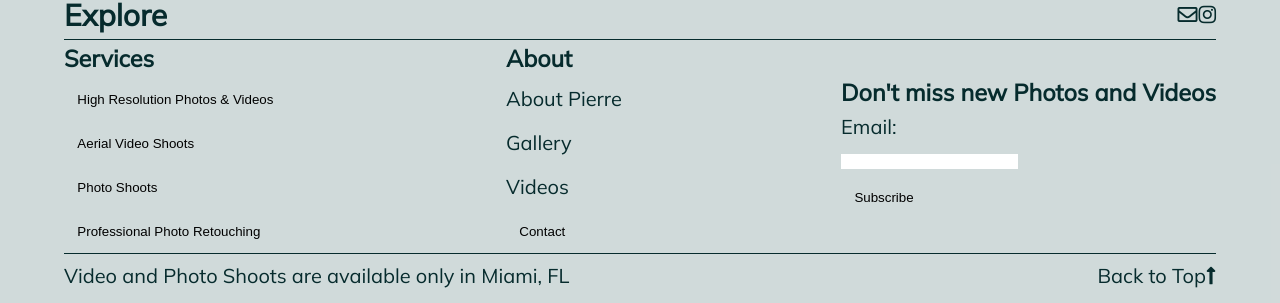
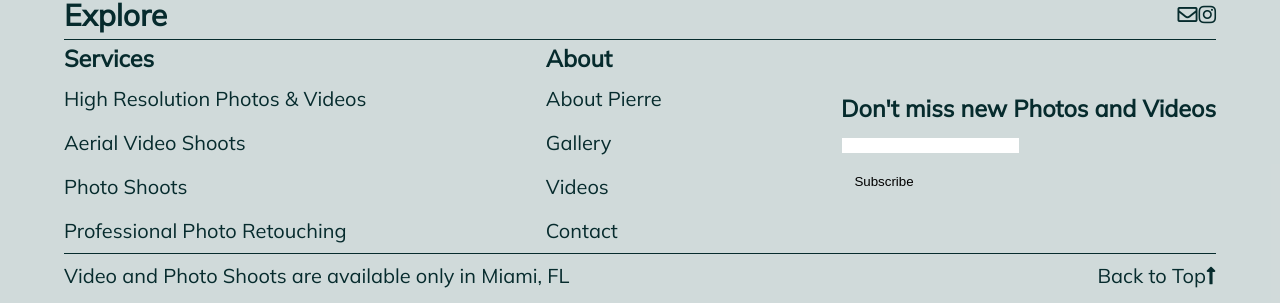
Before and after one commit to kristinadurant/react-aerial-photography, a React (Create React App) app: page /gallery in a window 1280 px wide. Shown: the part 1107-1410 px from the top of the page. Built offline with nearby package versions, Linux system fonts and the light colour scheme; no server answers; the database is empty; a web font is replaced by a local one.

Commit message:
added links to footer

```diff
--- a/src/components/footer/FooterMain.jsx
+++ b/src/components/footer/FooterMain.jsx
@@ -9,16 +9,16 @@ const FooterMain = () => {
                 <h3>Services</h3>
                 <ul>
                     <li>
-                        <button>High Resolution Photos & Videos</button>
+                        <Link to='/gallery'>High Resolution Photos & Videos</Link>
                     </li>
                     <li>
-                        <button>Aerial Video Shoots</button>
+                        <Link to='/aerial-photo-video-shoot'>Aerial Video Shoots</Link>
                     </li>
                     <li>
-                        <button>Photo Shoots</button>
+                        <Link to='/aerial-photo-video-shoot'>Photo Shoots</Link>
                     </li>
                     <li>
-                        <button>Professional Photo Retouching</button>
+                        <Link to='/professional-photo-editing'>Professional Photo Retouching</Link>
                     </li>
                 </ul>
             </div>
@@ -29,7 +29,7 @@ const FooterMain = () => {
                         <li><Link to='/about-pierre-photographer'>About Pierre</Link></li>
                         <li><Link to='/gallery'>Gallery</Link></li>
                         <li><Link to='/gallery'>Videos</Link></li>
-                        <li><button>Contact</button></li>
+                        <li><Link to='/'>Contact</Link></li>
                     </ul>
                 </nav>
             </div>
--- a/src/components/footer/Subscribe.jsx
+++ b/src/components/footer/Subscribe.jsx
@@ -11,7 +11,7 @@ const Subscribe = () => {
             <h3>Don't miss new Photos and Videos</h3>
             <form onSubmit={handleSubmit}>
                 <div>
-                    <label htmlFor='email'>
+                    <label htmlFor='email' className='hide'>
                         Email:
                     </label>
                     <input type='email' id='email' name='email' required />
--- a/src/style/css/style.css
+++ b/src/style/css/style.css
@@ -93,7 +93,8 @@ a {
 .show-sm {
   display: none;
 }
-span.hide {
+span.hide,
+label.hide {
   overflow: hidden;
   color: transparent;
   width: 1px;
--- a/src/style/less/style.less
+++ b/src/style/less/style.less
@@ -97,7 +97,8 @@ a {
 .show-sm {
   display: none;
 }
-span.hide {
+span.hide,
+label.hide {
   overflow: hidden;
   color: transparent;
   width: 1px;
```
